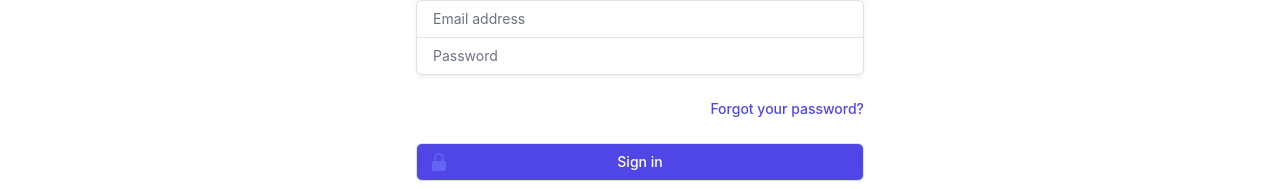
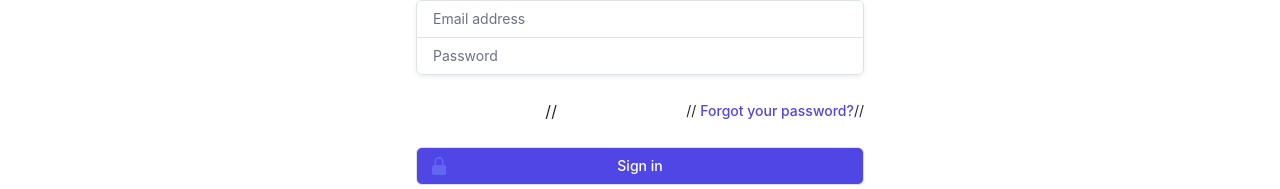
Before and after one commit to Ayanprogrammer11/inotebook-frontend, a React (Create React App) app: page /login in a window 1280 px wide. Shown: the part 228-417 px from the top of the page. Built offline with nearby package versions, Linux system fonts and the light colour scheme; no server answers.

Commit message:
Update Login.js

```diff
--- a/src/Components/Login.js
+++ b/src/Components/Login.js
@@ -102,9 +102,9 @@ const Login = (props) => {
         <div class="flex items-center">
         </div>
 
-        <div class="text-sm">
-          <a href="/" class="font-medium text-indigo-600 hover:text-indigo-500">Forgot your password?</a>
-        </div>
+//         <div class="text-sm">
+//           <a href="/" class="font-medium text-indigo-600 hover:text-indigo-500">Forgot your password?</a>
+//         </div>
       </div>
 
       <div>
```
